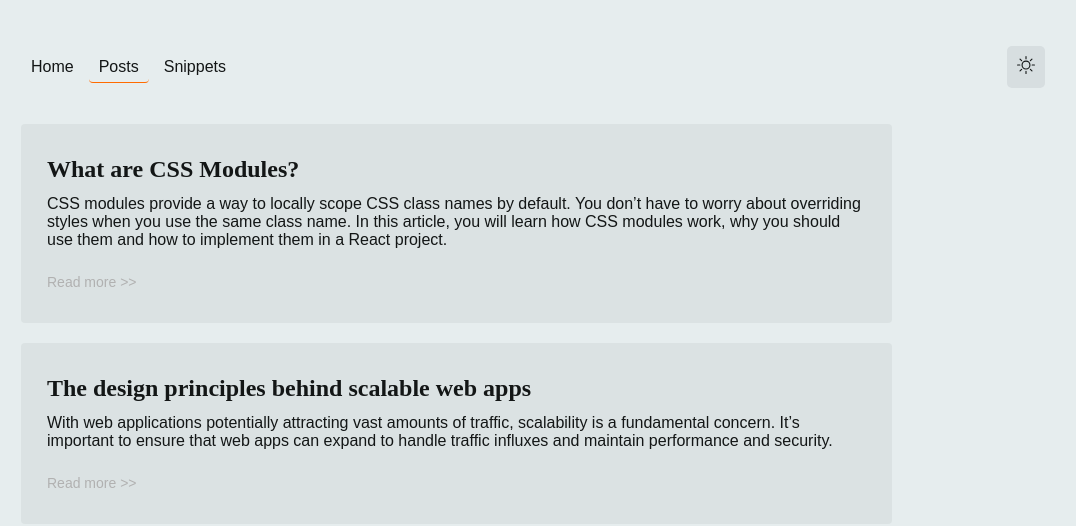
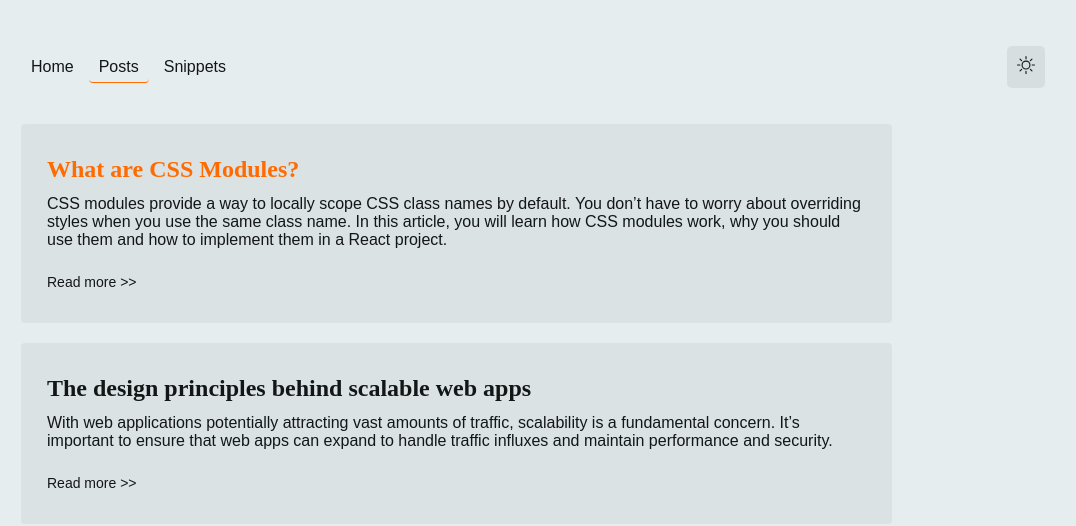
Before and after one commit to gathoni-k/Nxt-Blog, a Next.js app: page /posts in a window 1280 px wide. In both pictures the pointer is over the link "What are CSS Modules?". Shown: the top 526 px of the page, without its empty margins (107-1183 px from the left). Built offline with nearby package versions, Linux system fonts and the light colour scheme.

Commit message:
Update css

```diff
--- a/components/ArticleCard/articlecard.module.css
+++ b/components/ArticleCard/articlecard.module.css
@@ -26,6 +26,9 @@
 	font-weight: 600;
     text-decoration: none;
 }
+.title:hover {
+    color: var(--color-text-secondary);
+}
 .description {
     margin-top: 1.2rem;
     margin-bottom: 2.4rem;
@@ -35,7 +38,7 @@
     appearance: none;
     cursor: pointer;
     font-size: 1.4rem;
-    color: var(--color-text-special-primary);
+    color: var(--color-text-primary);
     font-weight: 400;
     text-decoration: none;
 }
```
